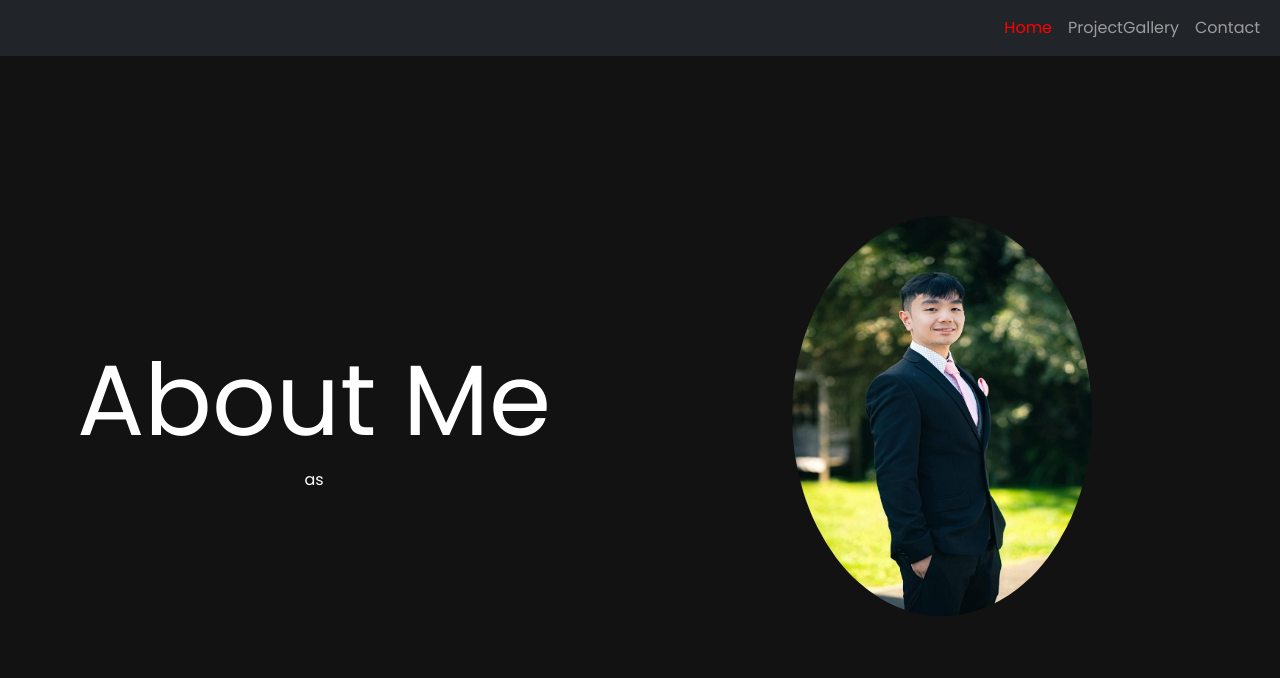
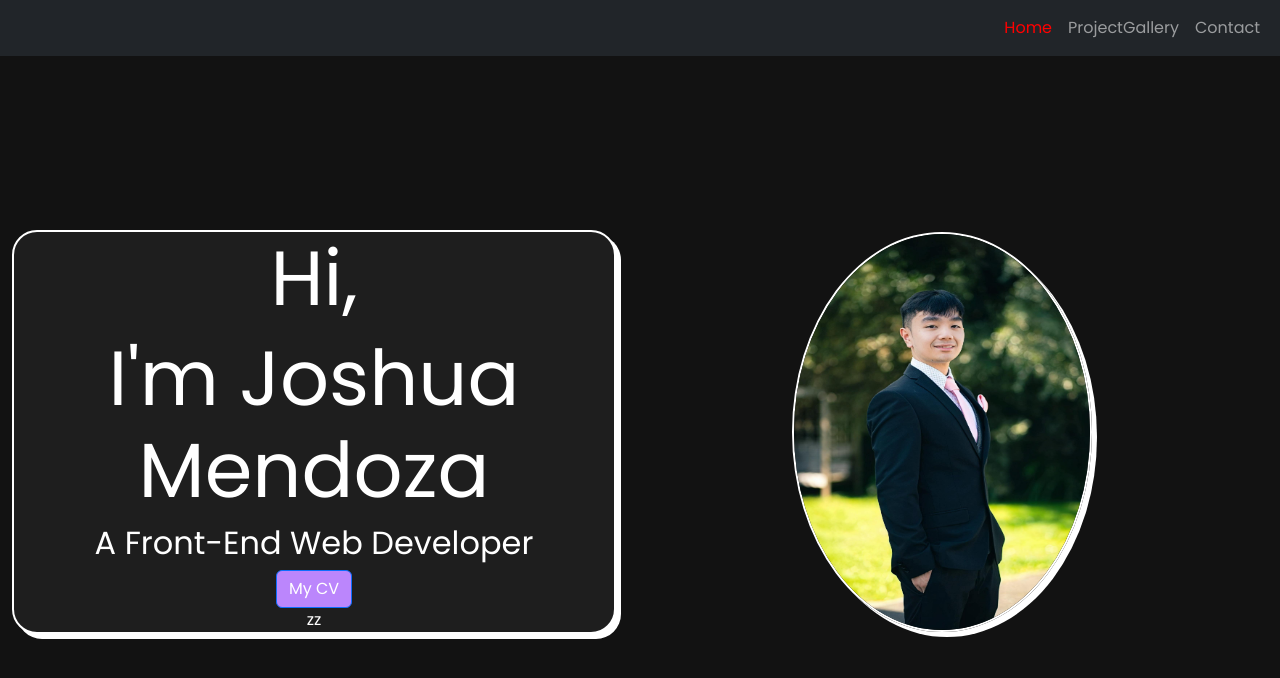
Before and after one commit to josh484/react-portfolio, a React (Vite) app: page / in a window 1280 px wide. Shown: the top 678 px of the page. Built offline with nearby package versions, Linux system fonts and the light colour scheme.

Commit message:
added a div to about me and made some box shadows to make it stand out more

```diff
--- a/src/App.css
+++ b/src/App.css
@@ -16,7 +16,7 @@
 
 #frontGrid{
     max-width: 100% ;
-    height: 90vh;
+    height: 94vh;
 }
 
 #frontRow{
@@ -31,6 +31,9 @@
 .jumboPicture img{
     width: 300px;
     height: 400px;
+    border-radius: 25px;
+    border: 2px solid white;
+    box-shadow: 5px 5px;
 }
 
 #rightMe{
@@ -39,9 +42,24 @@
     align-items: center;
 }
 
-#aboutMe {
+#leftMe {
     display: flex;
     flex-flow: column wrap;
     justify-content: center;
     align-items: center;
 }
+
+#aboutMe{
+    display: flex;
+    flex-flow: column wrap;
+    justify-content: center;
+    align-items: center;
+    background-color: #1e1e1e;
+    border-radius: 25px;
+    border: 2px solid white;
+    box-shadow: 5px 5px;
+}
+
+#buttonC{
+    --bs-btn-bg: #bb86fc;
+}
--- a/src/components/Header.jsx
+++ b/src/components/Header.jsx
@@ -1,6 +1,5 @@
 import React from 'react';
 import { NavLink } from 'react-router-dom';
-import '../styles/header.css'
 import Container from 'react-bootstrap/Container';
 import Nav from 'react-bootstrap/Nav';
 import Navbar from 'react-bootstrap/Navbar';
--- a/src/components/Home.jsx
+++ b/src/components/Home.jsx
@@ -2,21 +2,29 @@ import React from 'react';
 import Container from 'react-bootstrap/Container';
 import Row from 'react-bootstrap/Row';
 import Col from 'react-bootstrap/Col';
+import Button from 'react-bootstrap/Button';
 import me from '../assets/images/me.jpeg'
 
 function Home() {
     return (
         <Container id='frontGrid'>
             <Row id='frontRow'>
-                    <Col xs={12} lg={6} id='aboutMe'>
-                        <h1>About Me</h1>
+                <Col xs={12} lg={6} id='leftMe'>
+                    <div id='aboutMe'>
+                        <h1>Hi,</h1>
+                        <h1>I'm Joshua Mendoza</h1>
+                        <h2>A Front-End Web Developer</h2>
+                        <Button variant="primary" id='buttonC'>
+                            My CV
+                        </Button>
                         <div>
-                            as
+                            zz
+                        </div>
                     </div>
                 </Col>
                 <Col xs={12} lg={6} id='rightMe'>
                     <div className="jumboPicture text-center">
-                            <img src={me} className="rounded-circle" alt="Picture Of Me"/>
+                        <img src={me} className="rounded-circle" alt="Picture Of Me" />
                     </div>
                 </Col>
 
--- a/src/index.css
+++ b/src/index.css
@@ -9,5 +9,6 @@ html, body, #root {
 }
 
 h1{
-  font-size: 100px;
+  font-size: 6.0vw;
+  text-align: center;
 }
--- a/src/styles/header.css
+++ /dev/null
@@ -1,3 +0,0 @@
-#main {
-
-}
```
Lines whose indentation alone changed are shown as unchanged.
